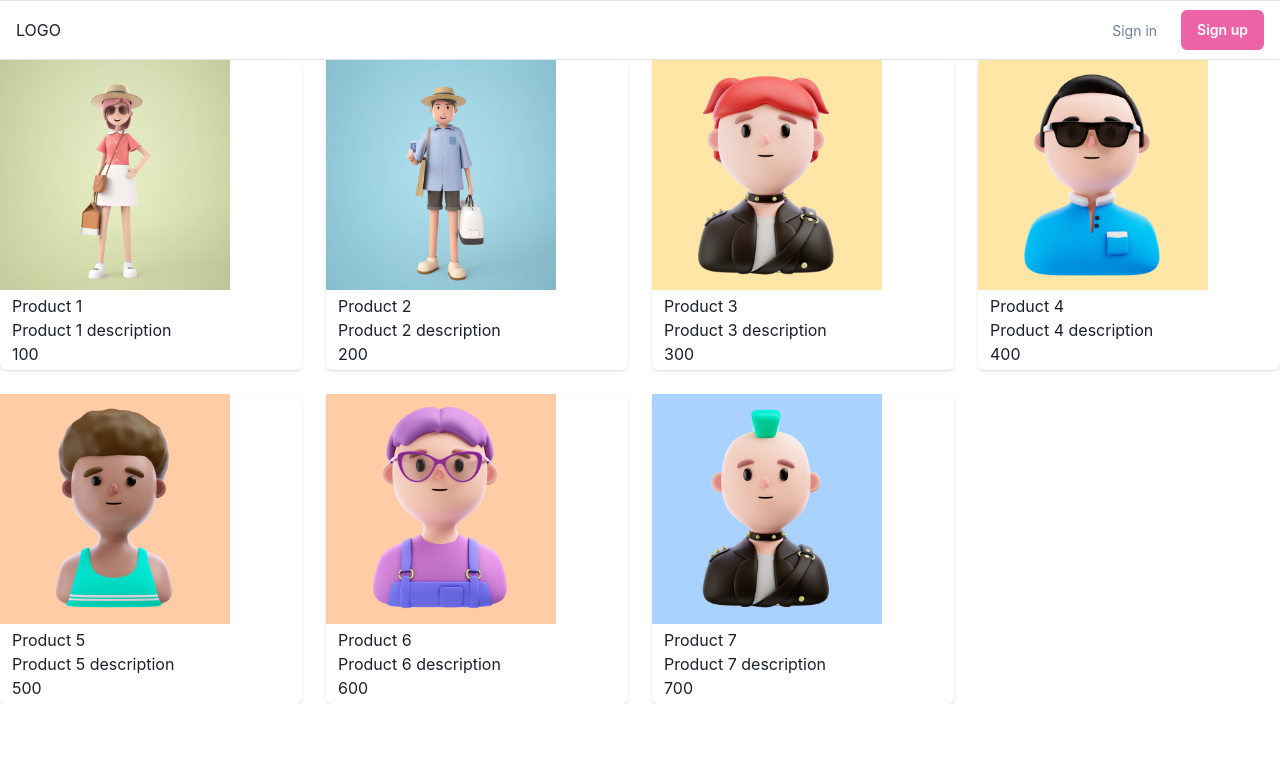
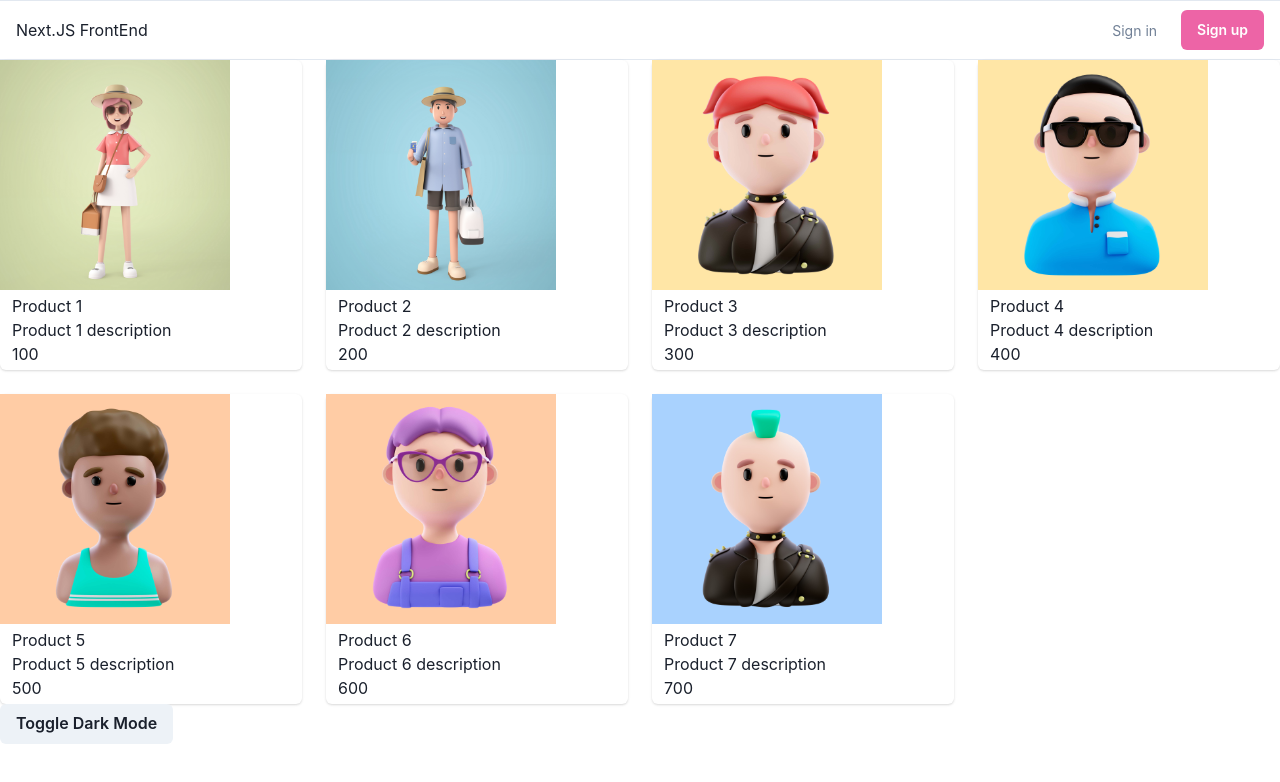
Before and after one commit to behrmart/ecommerce-full-stack, a Next.js app: page / in a window 1280 px wide. Shown: the top 782 px of the page. Built offline with nearby package versions, Linux system fonts and the light colour scheme.

Commit message:
Added Chakra UI Dark Theme Toggle button

```diff
--- a/components/Layout.js
+++ b/components/Layout.js
@@ -20,7 +20,7 @@ const Layout = ({children}) => {
                 align={'center'}
             >
                 <Flex flex={{base: 1}} justify={{base: 'center', md: 'start'}}>
-                    <Text fontFamily={'heading'} color={useColorModeValue('gray.800', 'white')}>LOGO</Text>
+                    <Text fontFamily={'heading'} color={useColorModeValue('gray.800', 'white')}>Next.JS FrontEnd</Text>
                 </Flex>
                     <Stack
                         flex={{base:1, md: 0}}
@@ -47,6 +47,7 @@ const Layout = ({children}) => {
             </Flex>
          </Box>
     {children}
+
     </>
   )
 }
--- /dev/null
+++ b/components/ToggleThemeButton.js
@@ -0,0 +1,16 @@
+// ThemeToggle.js by ChatGPT <3
+
+import React from 'react';
+import { Button, useColorMode } from '@chakra-ui/react';
+
+const ThemeToggle = () => {
+  const { toggleColorMode } = useColorMode();
+
+  return (
+    <Button onClick={toggleColorMode}>
+      Toggle Dark Mode
+    </Button>
+  );
+};
+
+export default ThemeToggle;
--- a/pages/_app.js
+++ b/pages/_app.js
@@ -1,10 +1,11 @@
 // Importar componentes de Chakra UI
-import { ChakraProvider } from '@chakra-ui/react'
+import { ChakraProvider , extendTheme, ColorModeScript, theme } from '@chakra-ui/react'
 import '../styles/globals.css'
 
 export default function App({ Component, pageProps }) {
   return (
-    <ChakraProvider>
+    <ChakraProvider theme={theme}>
+      <ColorModeScript initialColorMode={theme.config.initialColorMode}/>
       <Component {...pageProps} />
     </ChakraProvider>
   )
--- a/pages/index.js
+++ b/pages/index.js
@@ -2,12 +2,14 @@
 import Layout from "../components/Layout"
 import { Image } from '@chakra-ui/react'
 import Products from "../components/Products"
+import ThemeToggle from "../components/ToggleThemeButton"
 
 export default function Home() {
   return (
     <>
       <Layout>
         <Products/>
+        <ThemeToggle/>
       </Layout>
     </>
   )
```
